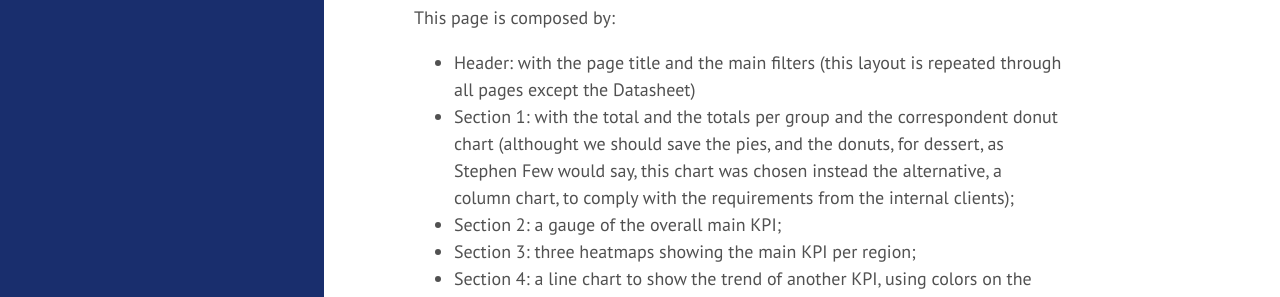
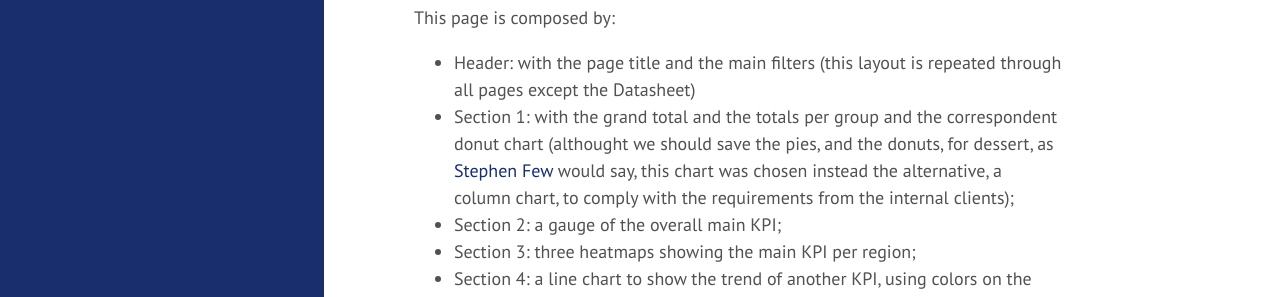
Before and after one commit to DanielaPatricio/DanielaPatricio.github.io, a Jekyll site: the page built from _posts/2024-07-30-project-1.md, in a window 1280 px wide and 900 px high, scrolled down 1291 px. Shown: the part 155-452 px from the top of the window. Built offline with Jekyll 4.4.1, drawn with Linux system fonts in a browser that asks for light colours.

Commit message:
Update 2024-07-30-project-1.md

```diff
--- a/_posts/2024-07-30-project-1.md
+++ b/_posts/2024-07-30-project-1.md
@@ -26,7 +26,7 @@ The visuals were displayed according to the [Z pattern](https://yingdesign.mediu
 This page is composed by:
 
 - Header: with the page title and the main filters (this layout is repeated through all pages except the Datasheet)
-- Section 1: with the total and the totals per group and the correspondent donut chart (althought we should save the pies, and the donuts, for dessert, as Stephen Few would say, this chart was chosen instead the alternative, a column chart, to comply with the requirements from the internal clients);
+- Section 1: with the grand total and the totals per group and the correspondent donut chart (althought we should save the pies, and the donuts, for dessert, as [Stephen Few](https://www.perceptualedge.com/articles/visual_business_intelligence/save_the_pies_for_dessert.pdf) would say, this chart was chosen instead the alternative, a column chart, to comply with the requirements from the internal clients);
 - Section 2: a gauge of the overall main KPI;
 - Section 3: three heatmaps showing the main KPI per region;
 - Section 4: a line chart to show the trend of another KPI, using colors on the maximum and minimum values to ease the users'[preattentive processing](https://datascience.aero/brain-data-visualization/);
```
